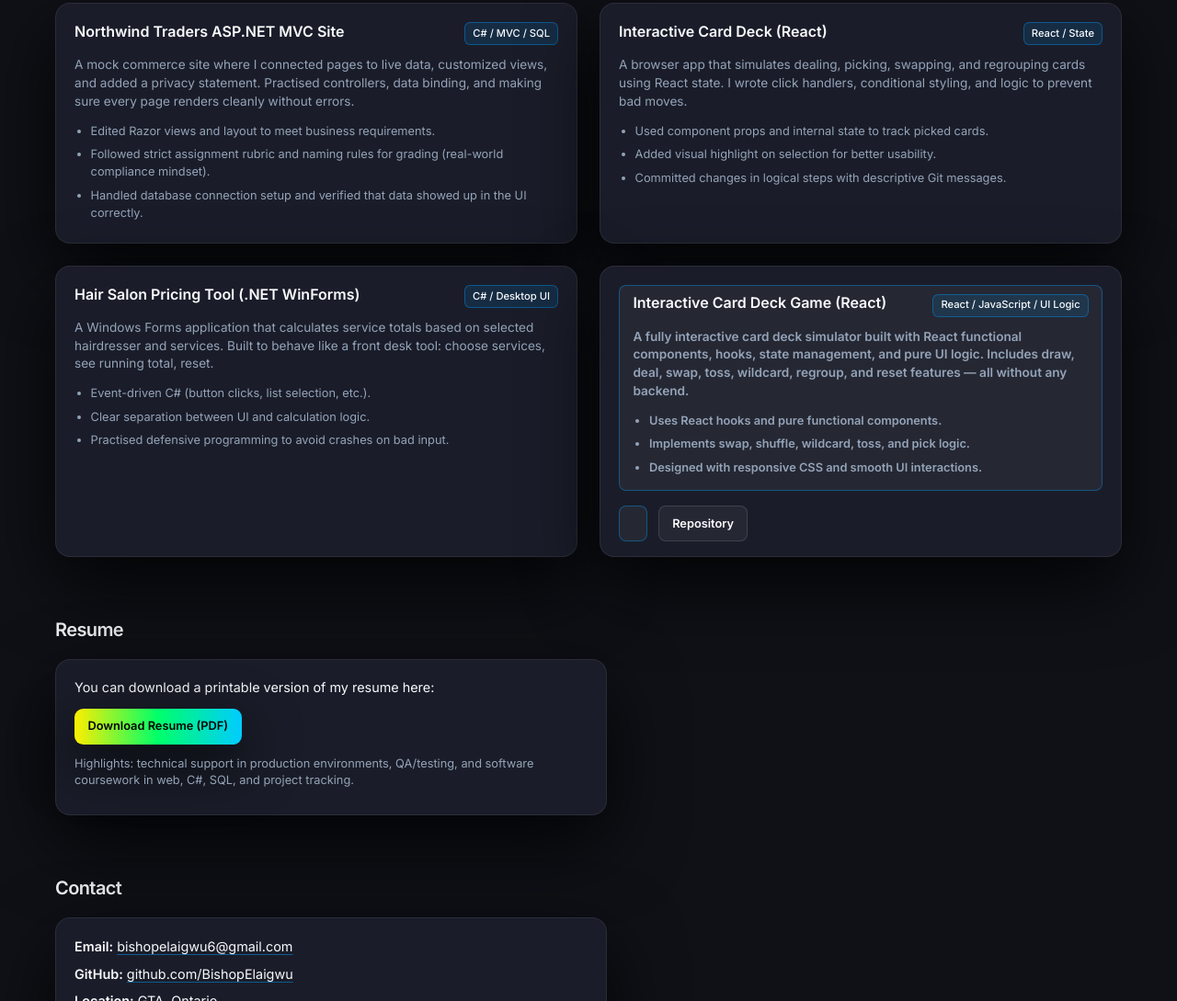
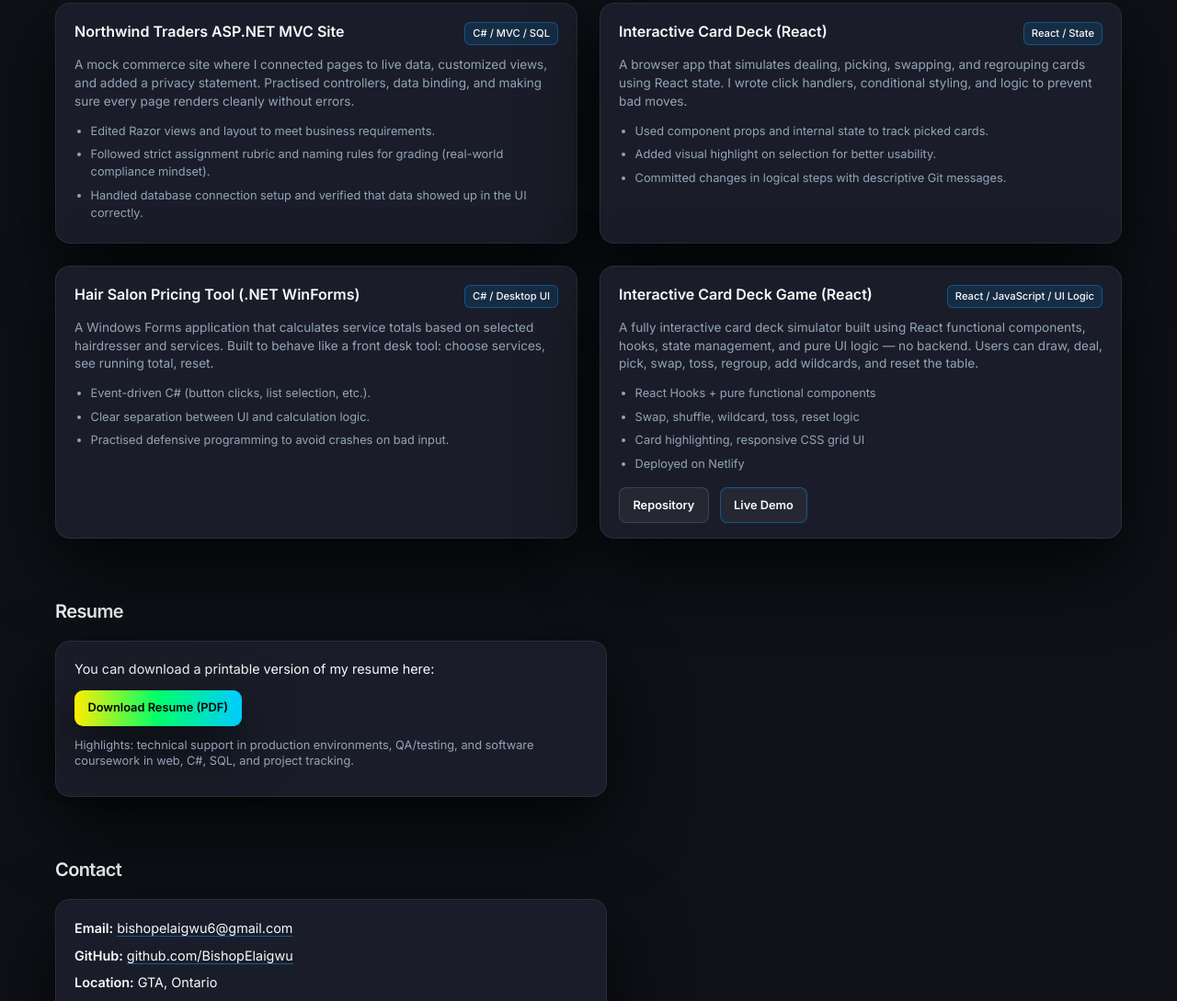
Before and after one commit to BishopElaigwu/BishopElaigwu.github.io, a plain HTML site: page index.html in a window 1280 px wide. Shown: the part 1562-2651 px from the top of the page at 92% size. Drawn offline with Linux system fonts and the light colour scheme.

Commit message:
small edit

```diff
--- a/index.html
+++ b/index.html
@@ -211,28 +211,35 @@
                 </ul>
             </article>
 
-            <article class="project-card ripple-card">
-                <a class="project-button live" href="https://carddecks.netlify.app/" target="_blank">
+        <article class="project-card project-card-large ripple-card">
             <div class="project-top">
                 <h3 class="project-title">Interactive Card Deck Game (React)</h3>
                 <span class="project-tag">React / JavaScript / UI Logic</span>
             </div>
+
             <p class="project-desc">
-                    A fully interactive card deck simulator built with React functional components,
-                    hooks, state management, and pure UI logic. Includes draw, deal, swap, toss,
-                    wildcard, regroup, and reset features — all without any backend.
+                A fully interactive card deck simulator built using React functional components,
+                hooks, state management, and pure UI logic — no backend. Users can draw,
+                deal, pick, swap, toss, regroup, add wildcards, and reset the table.
             </p>
+
             <ul class="project-bullets">
-                    <li>Uses React hooks and pure functional components.</li>
-                    <li>Implements swap, shuffle, wildcard, toss, and pick logic.</li>
-                    <li>Designed with responsive CSS and smooth UI interactions.</li>
+                <li>React Hooks + pure functional components</li>
+                <li>Swap, shuffle, wildcard, toss, reset logic</li>
+                <li>Card highlighting, responsive CSS grid UI</li>
+                <li>Deployed on Netlify</li>
             </ul>
 
             <div class="project-buttons">
-                    <a class="project-button" href="https://github.com/BishopElaigwu/CardDeck-React" target="_blank">Repository</a>
+                <a class="project-button" href="https://github.com/BishopElaigwu/CardDeck-React" target="_blank">
+                    Repository
+                </a>
+                <a class="project-button live" href="https://carddecks.netlify.app/" target="_blank">
+                    Live Demo
+                </a>
             </div>
-                </a>
         </article>
+
 
 
         </div>
```
Lines whose indentation alone changed are shown as unchanged.
